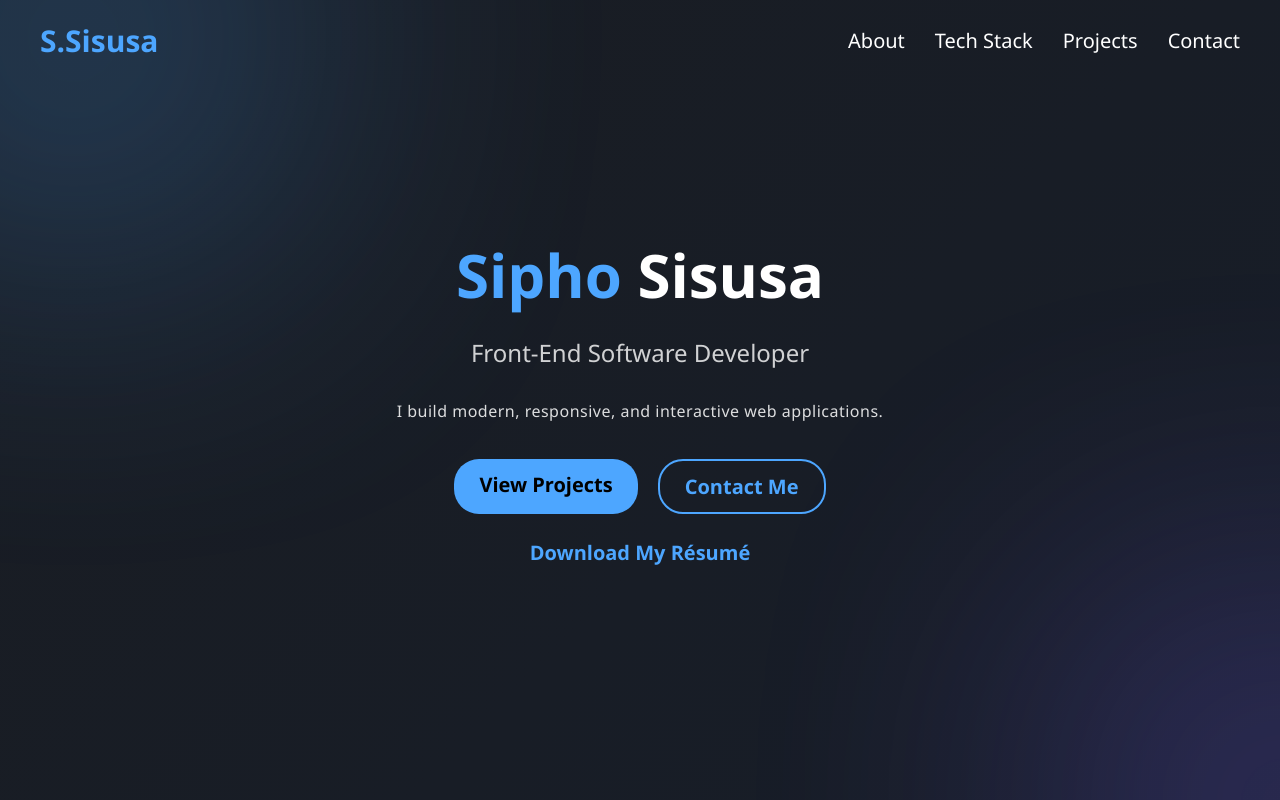
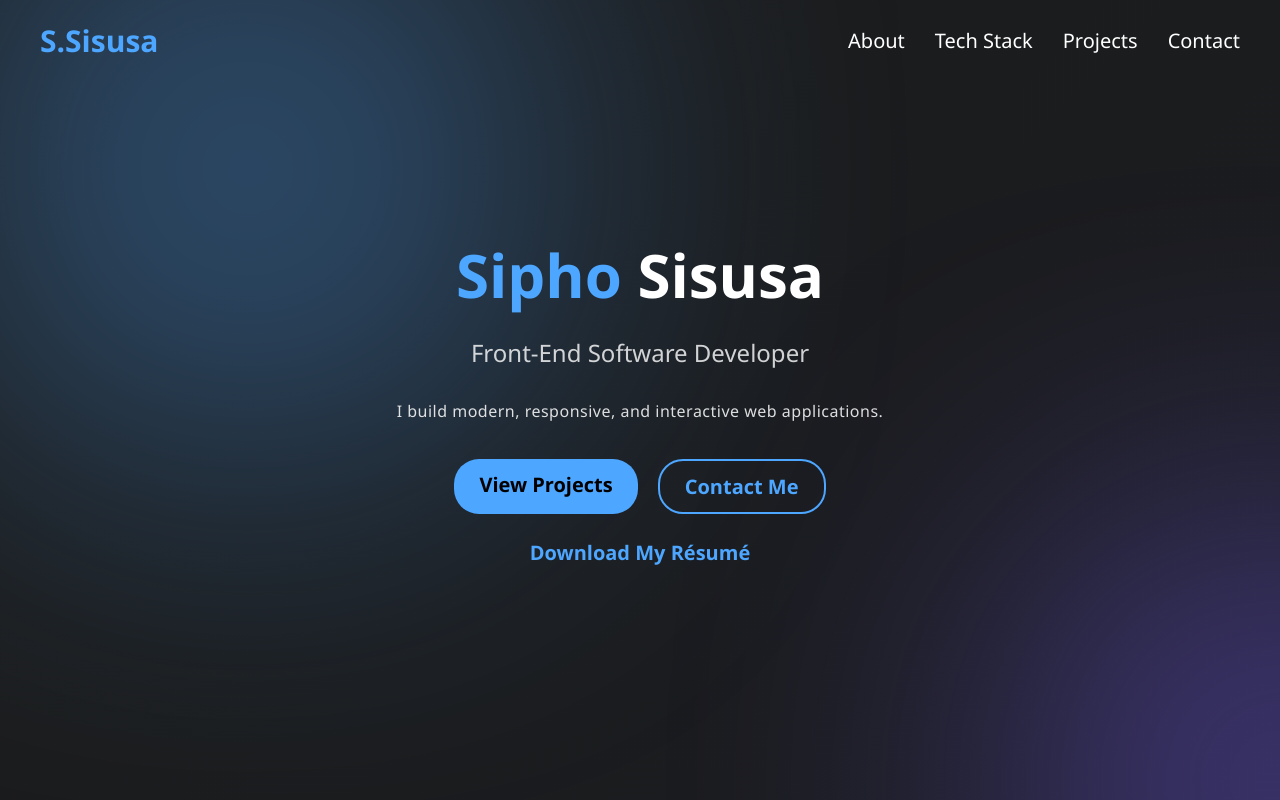
Before and after one commit to Sphola619/sipho-sisusa, a React (Vite) app: page / in a window 1280 px wide. Shown: the top 800 px of the page. Built offline with nearby package versions, Linux system fonts and the light colour scheme.

Commit message:
gradient animation update

```diff
--- a/src/index.css
+++ b/src/index.css
@@ -7,6 +7,7 @@
 
 html {
   scroll-behavior: smooth;
+  font-size: 20px;
 }
 
 body {
@@ -19,18 +20,24 @@ body {
     #243b55
   );
   background-size: 400% 400%;
-  animation: gradientShift 12s ease infinite;
+  animation: gradientShift 7s ease infinite;
   color: white;
   overflow-x: hidden;
 }
 
-/* Animated gradient */
+/* Animated Gradient (more dynamic movement) */
 @keyframes gradientShift {
   0% {
     background-position: 0% 50%;
   }
+  25% {
+    background-position: 50% 0%;
+  }
   50% {
     background-position: 100% 50%;
+  }
+  75% {
+    background-position: 50% 100%;
   }
   100% {
     background-position: 0% 50%;
@@ -43,45 +50,42 @@ body::before,
 body::after {
   content: "";
   position: fixed;
-  width: 400px;
-  height: 400px;
+  width: 500px;
+  height: 500px;
   border-radius: 50%;
   filter: blur(150px);
   z-index: -1;
-  opacity: 0.4;
+  opacity: 0.5;
   pointer-events: none;
-  animation: floatGlow 20s ease-in-out infinite alternate;
+  animation: floatGlow 14s ease-in-out infinite alternate;
 }
 
+/* Blue glow */
 body::before {
   background: #4da6ff;
   top: -200px;
   left: -200px;
 }
 
+/* Purple glow */
 body::after {
   background: #7b61ff;
   bottom: -200px;
   right: -200px;
-  animation-delay: 5s;
+  animation-delay: 4s;
 }
 
+/* More exaggerated glow motion */
 @keyframes floatGlow {
   0% {
-    transform: translate(0px, 0px);
+    transform: translate(0px, 0px) scale(1);
   }
+
   50% {
-    transform: translate(100px, 50px);
+    transform: translate(200px, 120px) scale(1.1);
   }
+
   100% {
-    transform: translate(-50px, 100px);
+    transform: translate(-160px, 180px) scale(0.9);
   }
 }
-
-* {
-  max-width: 100%;
-}
-
-html {
-  font-size: 20px;
-}
```
Also changed, not shown: src/styles/global.css (deleted).
